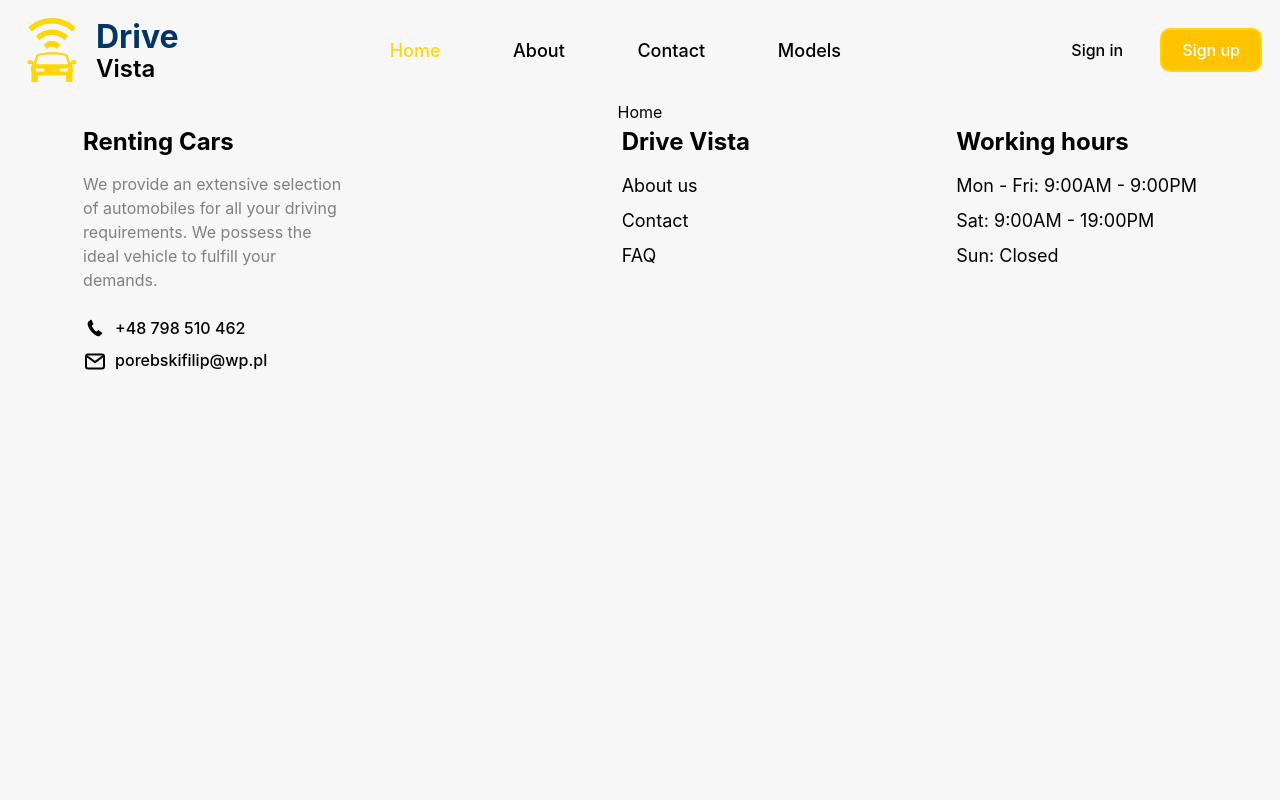
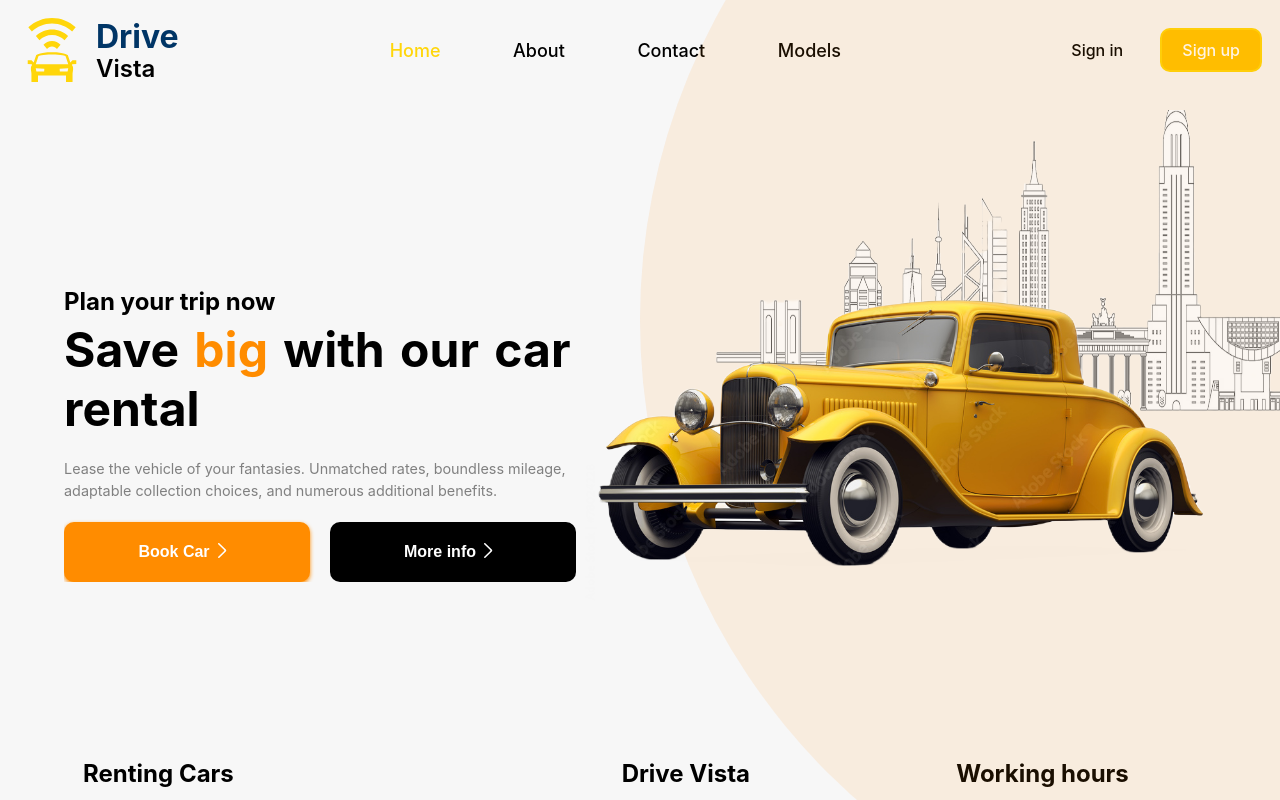
Before and after one commit to DjDister/DriveVista, a Vue app: page / in a window 1280 px wide. Shown: the top 800 px of the page. Built offline with nearby package versions, Linux system fonts and the light colour scheme.

Commit message:
welcome element, fix layout overflow, btn styling

```diff
--- a/src/components/Auth/AuthButtons.vue
+++ b/src/components/Auth/AuthButtons.vue
@@ -14,6 +14,17 @@ const store = useStore();
 </template>
 
 <style scoped>
+button {
+  border-radius: 8px;
+  padding: 0.6em 1.2em;
+  font-size: 1em;
+  font-weight: 500;
+  font-family: inherit;
+  cursor: pointer;
+  border: unset;
+  background-color: inherit;
+}
+
 .btnCont {
   display: flex;
   justify-content: center;
--- /dev/null
+++ b/src/components/Icons/ArrowRight.vue
@@ -0,0 +1,56 @@
+<script lang="ts">
+export default {
+  props: {
+    size: {
+      type: String,
+      default: "24px",
+    },
+    color: {
+      type: String,
+      default: "#00000",
+    },
+  },
+};
+</script>
+
+<template>
+  <svg
+    viewBox="0 0 24 24"
+    :fill="color"
+    :width="size"
+    :height="size"
+    version="1.1"
+    xmlns="http://www.w3.org/2000/svg"
+    xmlns:xlink="http://www.w3.org/1999/xlink"
+  >
+    <g id="SVGRepo_bgCarrier" stroke-width="0"></g>
+    <g
+      id="SVGRepo_tracerCarrier"
+      stroke-linecap="round"
+      stroke-linejoin="round"
+    ></g>
+    <g id="SVGRepo_iconCarrier">
+      <defs></defs>
+      <g
+        id="Page-1"
+        stroke="none"
+        stroke-width="1"
+        fill="none"
+        fill-rule="evenodd"
+      >
+        <g
+          id="Dribbble-Light-Preview"
+          transform="translate(-305.000000, -6679.000000)"
+          :fill="color"
+        >
+          <g id="icons" transform="translate(56.000000, 160.000000)">
+            <path
+              d="M249.365851,6538.70769 L249.365851,6538.70769 C249.770764,6539.09744 250.426289,6539.09744 250.830166,6538.70769 L259.393407,6530.44413 C260.202198,6529.66364 260.202198,6528.39747 259.393407,6527.61699 L250.768031,6519.29246 C250.367261,6518.90671 249.720021,6518.90172 249.314072,6519.28247 L249.314072,6519.28247 C248.899839,6519.67121 248.894661,6520.31179 249.302681,6520.70653 L257.196934,6528.32352 C257.601847,6528.71426 257.601847,6529.34685 257.196934,6529.73759 L249.365851,6537.29462 C248.960938,6537.68437 248.960938,6538.31795 249.365851,6538.70769"
+              id="arrow_right-[#336]"
+            ></path>
+          </g>
+        </g>
+      </g>
+    </g>
+  </svg>
+</template>
--- a/src/components/Layout/Layout.vue
+++ b/src/components/Layout/Layout.vue
@@ -16,5 +16,7 @@ import Navbar from "./Navbar/Navbar.vue";
   height: 100%;
   min-height: 100vh;
   background-color: #f7f7f7;
+  position: relative;
+  overflow-x: hidden;
 }
 </style>
--- a/src/pages/Home.vue
+++ b/src/pages/Home.vue
@@ -1,10 +1,189 @@
 <script lang="ts">
+import Button from "../components/Button.vue";
+import ArrowRight from "../components/Icons/ArrowRight.vue";
 export default {
   name: "Home",
-  components: {},
+  components: { Button, ArrowRight },
 };
 </script>
 
-<template>Home</template>
+<template>
+  <div class="circleBg hideMobile"></div>
+  <div class="homeCont">
+    <div class="welcomeCont">
+      <text class="semiTitle">Plan your trip now</text>
+      <h1 class="title">
+        Save
+        <text class="yellowText">big</text>
+        with our car rental
+      </h1>
+      <div class="descCont">
+        Lease the vehicle of your fantasies. Unmatched rates, boundless mileage,
+        adaptable collection choices, and numerous additional benefits.
+      </div>
+      <div class="btnsCont">
+        <button class="btn shadow">
+          Book Car
+          <ArrowRight color="white" size="18px" />
+        </button>
+        <button class="btn morebtn">
+          More info
+          <ArrowRight color="white" size="18px" />
+        </button>
+      </div>
+    </div>
+    <div class="welcomeCarImgCont">
+      <img class="welcomeImg" src="../assets/images/welcomeCar.png" alt="car" />
+      <img class="bgCityImg" src="../assets/images/cityBg2.png" alt="city" />
+    </div>
+  </div>
+</template>
 
-<style scoped></style>
+<style scoped>
+.hideMobile {
+  display: none;
+}
+.pageCont {
+  display: flex;
+  flex-direction: column;
+  position: relative;
+  overflow: hidden;
+}
+.bgCityImg {
+  position: absolute;
+  width: 100%;
+  aspect-ratio: 1/1;
+  right: 0;
+  opacity: 0.6;
+  transform: translate(20%, -25%);
+  z-index: -2;
+}
+.circleBg {
+  position: absolute;
+  width: 100%;
+  aspect-ratio: 1/1;
+  background-color: #ff8c00;
+  border-radius: 50%;
+  top: 0;
+  left: 0;
+  right: 0;
+  bottom: 0;
+  opacity: 0.1;
+  z-index: 2;
+  transform: translate(50%, -25%);
+}
+.welcomeImg {
+  width: 100%;
+  height: 100%;
+  object-fit: scale-down;
+  border-radius: 10px;
+}
+.welcomeCarImgCont {
+  position: relative;
+  width: 50%;
+  aspect-ratio: 1/1;
+  z-index: 6;
+}
+.morebtn {
+  background-color: black;
+}
+.shadow {
+  background-color: #ff8c00;
+  box-shadow: 0 2px 4px 0 #ff8c00;
+}
+.btnsCont {
+  display: flex;
+  flex-direction: column;
+  align-items: center;
+  margin-top: 20px;
+  gap: 20px;
+}
+.btn {
+  border: none;
+  color: white;
+  gap: 8px;
+  text-align: center;
+  text-decoration: none;
+  height: 60px;
+  font-size: 16px;
+  cursor: pointer;
+  border-radius: 10px;
+  width: 80%;
+  display: flex;
+  align-items: center;
+  justify-content: center;
+  font-weight: 600;
+}
+.descCont {
+  color: gray;
+  font-size: 1rem;
+  margin-top: 20px;
+}
+.yellowText {
+  color: #ff8c00;
+}
+.title {
+  font-size: 3rem;
+  flex: 0.2;
+  font-weight: 700;
+  margin-top: 0;
+  margin-bottom: 0;
+  line-height: normal;
+  word-spacing: 4px;
+}
+.semiTitle {
+  font-size: x-large;
+  font-weight: 700;
+}
+.welcomeCont {
+  text-align: center;
+  width: 75%;
+  z-index: 2;
+}
+.homeCont {
+  display: flex;
+  flex-direction: column;
+  justify-content: center;
+  align-items: center;
+  margin-top: 60px;
+  z-index: 2;
+  position: relative;
+  overflow-x: hidden;
+}
+.welcomeCarImgCont {
+  display: none;
+}
+
+@media screen and (min-width: 1000px) {
+  .hideMobile {
+    display: block;
+  }
+  .welcomeCarImgCont {
+    display: block;
+  }
+  .homeCont {
+    flex-direction: row;
+    justify-content: center;
+    align-items: center;
+    margin-top: 10px;
+  }
+  .welcomeCont {
+    text-align: left;
+    overflow: hidden;
+    width: 40%;
+  }
+  .btnsCont {
+    flex-direction: row;
+    width: 100%;
+  }
+  .title {
+    font-size: 3rem;
+  }
+  .descCont {
+    font-size: 0.9rem;
+  }
+  .btn {
+    width: 100%;
+  }
+}
+</style>
--- a/src/style.css
+++ b/src/style.css
@@ -18,14 +18,3 @@ body {
   min-width: 320px;
   min-height: 100vh;
 }
-
-button {
-  border-radius: 8px;
-  padding: 0.6em 1.2em;
-  font-size: 1em;
-  font-weight: 500;
-  font-family: inherit;
-  cursor: pointer;
-  border: unset;
-  background-color: inherit;
-}
```
Also changed, not shown: src/assets/images/cityBg2.png (added), src/assets/images/welcomeCar.png (added).
